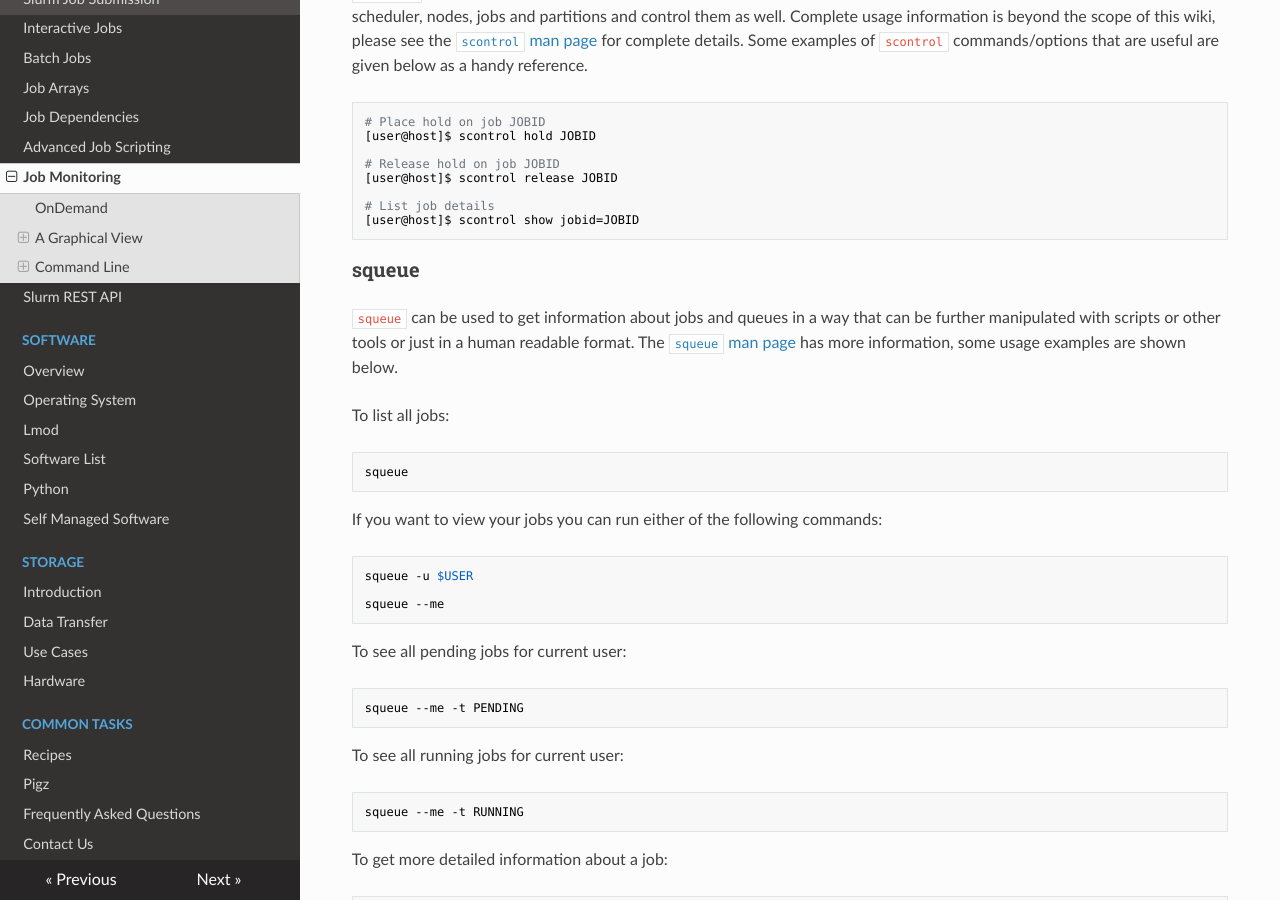
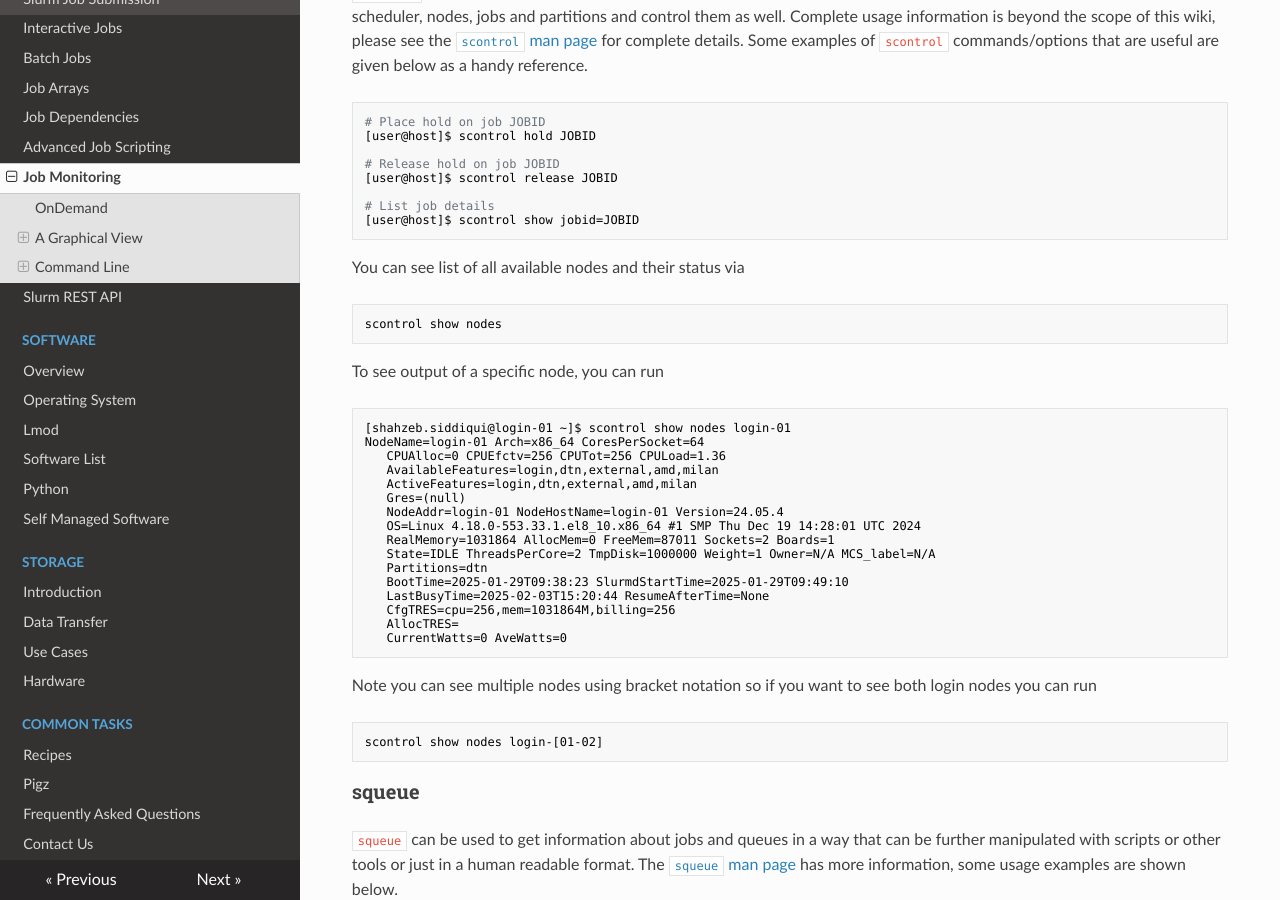
Before and after one commit to biohub-hpc/hpcuserguide, an MkDocs documentation site: the page built from docs/working_with_slurm/monitoring.md, in a window 1280 px wide and 900 px high, scrolled down 1194 px. Built offline with MkDocs 1.6.1, drawn with Linux system fonts in a browser that asks for light colours; nearby versions of some CDN libraries; some of the changed text lies outside the part shown.

Commit message:
add some details about scontrol show nodes

````diff
--- a/docs/working_with_slurm/monitoring.md
+++ b/docs/working_with_slurm/monitoring.md
@@ -65,6 +65,39 @@ useful are given below as a handy reference.
 [user@host]$ scontrol show jobid=JOBID
 ```
 
+You can see list of all available nodes and their status via
+
+```console
+scontrol show nodes
+```
+
+To see output of a specific node, you can run
+
+```console
+[shahzeb.siddiqui@login-01 ~]$ scontrol show nodes login-01
+NodeName=login-01 Arch=x86_64 CoresPerSocket=64
+   CPUAlloc=0 CPUEfctv=256 CPUTot=256 CPULoad=1.36
+   AvailableFeatures=login,dtn,external,amd,milan
+   ActiveFeatures=login,dtn,external,amd,milan
+   Gres=(null)
+   NodeAddr=login-01 NodeHostName=login-01 Version=24.05.4
+   OS=Linux 4.18.0-553.33.1.el8_10.x86_64 #1 SMP Thu Dec 19 14:28:01 UTC 2024
+   RealMemory=1031864 AllocMem=0 FreeMem=87011 Sockets=2 Boards=1
+   State=IDLE ThreadsPerCore=2 TmpDisk=1000000 Weight=1 Owner=N/A MCS_label=N/A
+   Partitions=dtn
+   BootTime=2025-01-29T09:38:23 SlurmdStartTime=2025-01-29T09:49:10
+   LastBusyTime=2025-02-03T15:20:44 ResumeAfterTime=None
+   CfgTRES=cpu=256,mem=1031864M,billing=256
+   AllocTRES=
+   CurrentWatts=0 AveWatts=0
+```
+
+Note you can see multiple nodes using bracket notation so if you want to see both login nodes you can run
+
+```console
+scontrol show nodes login-[01-02]
+```
+
 ### squeue
 
 `squeue` can be used to get information about jobs and queues in a way that can
@@ -115,6 +148,12 @@ To see all jobs pending on `cpu` partition
 
 ```bash
 squeue -p cpu -t PENDING
+```
+
+To see all nodes allocated to user jobs you can run
+
+```bash
+squeue -u $USER -o "%N"
 ```
 
 ### sacct
````
